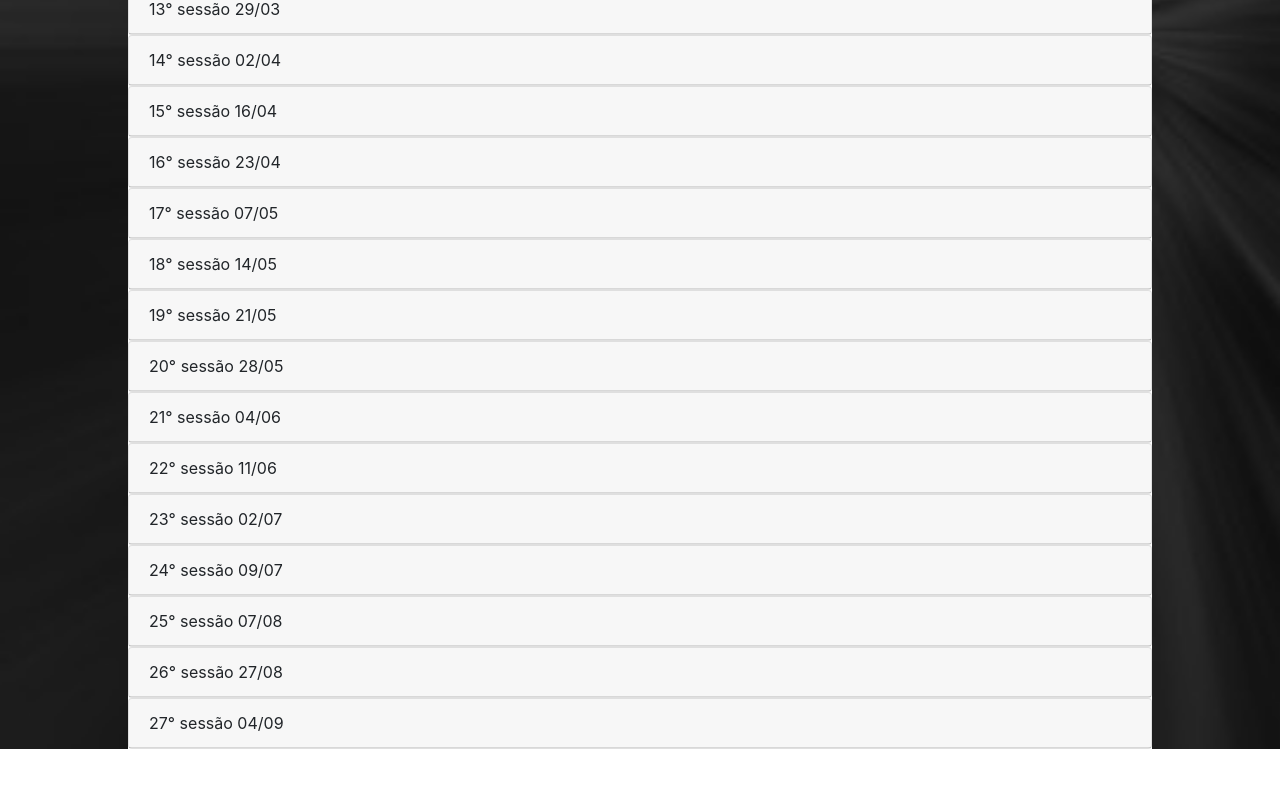
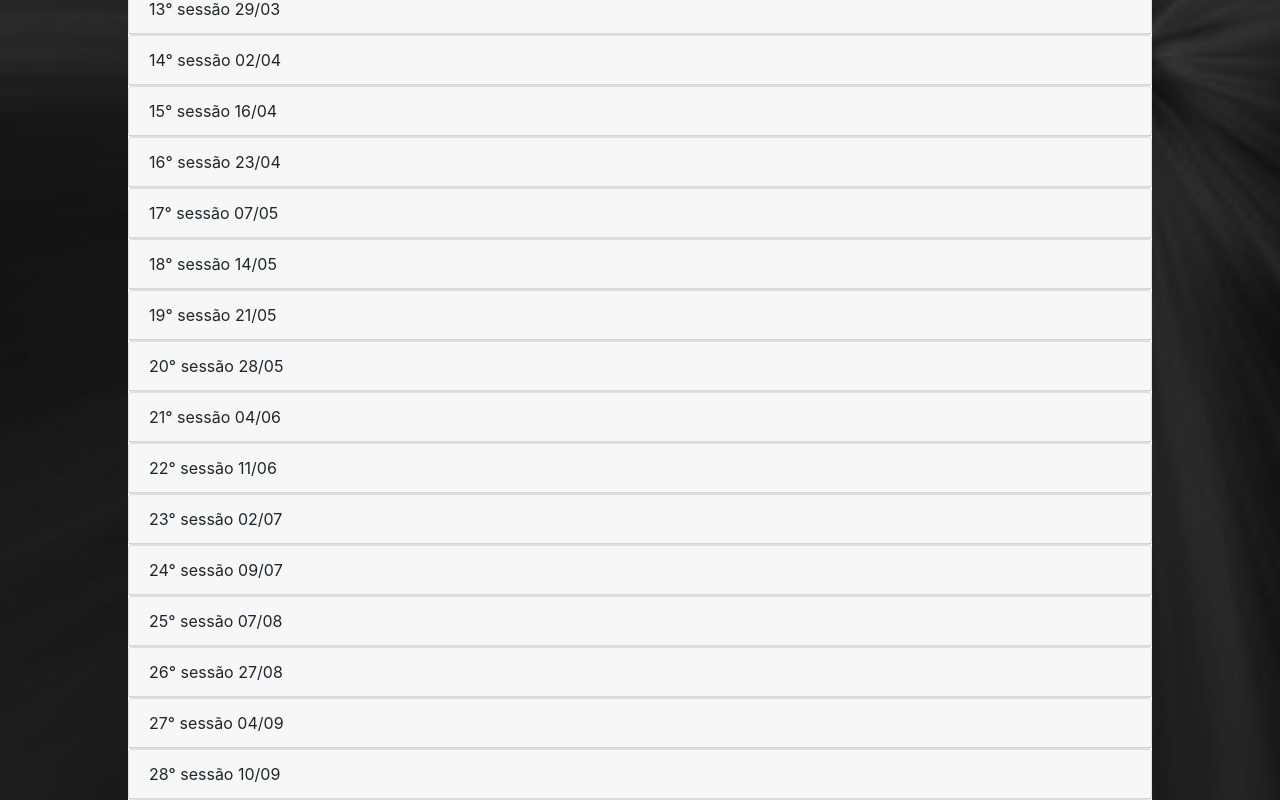
Before and after one commit to CaioCohen/CorruptedDominion, an Angular app: page /sessoes in a window 1280 px wide. Shown: the part 690-1490 px from the top of the page. Before the commit the page ends 1439 px from the top, so only its background shows below. Built offline with nearby package versions, Linux system fonts and the light colour scheme; what ngx-bootstrap-icons would draw is missing.

Commit message:
28 sessao campanha 2

```diff
--- a/src/app/main/sessoes/sessoes.component.html
+++ b/src/app/main/sessoes/sessoes.component.html
@@ -1012,6 +1012,13 @@
         <p>Olhando para dentro, eles percebem uma caverna la dentro, Ghorr também percebe rastros de animais grandes na entrada, então eles resolvem entrar na caverna.</p>
         <p>Dentro da caverna eles lutam com várias criaturas e finalmente encontram um ninho de Xotani, uma criatura primordial. Eles conseguem derrotá-las e capturar uma viva.</p>
       </accordion-group>
+      <accordion-group>
+        <div accordion-heading class="header"> 28° sessão 10/09</div>
+        <p>O grupo volta para a tribo Horda Vulcanica com a Xotani capturada. Todos ficam surpresos e claro, eles acabam em primeiro lugar nessa fase do torneio, nenhum outro grupo conseguiu capturar uma criatura Primordial igual eles.</p>
+        <p>Na próxima etapa um torneio será feito, os 3 times do pódio irão poder ir para o labirinto Veia de Lava</p>
+        <p>O Barulhento fala que ja esteve nesse labirinto Veia de Lava antes, há ruínas da raça Precursora, a raça de seu mestre la. Ele pede para que o grupo vá para esse local para procurar pistas de onde o seu mestre possa estar.</p>
+        <p>Com isso, o grupo consegue vencer facilmente o torneio e agora eles estão prontos para ir para o labirinto veia de lava.</p>
+      </accordion-group>
     </ng-container>
 </accordion>
 </div>
```
